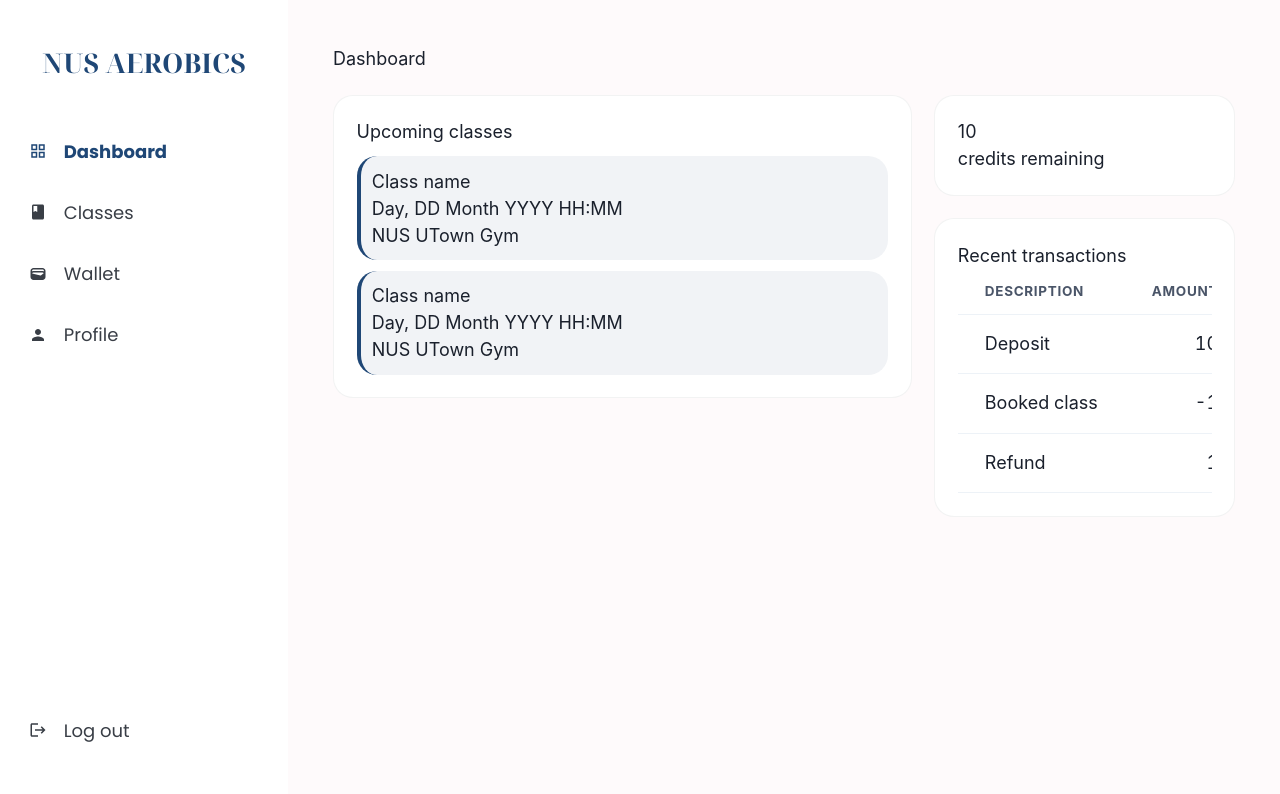
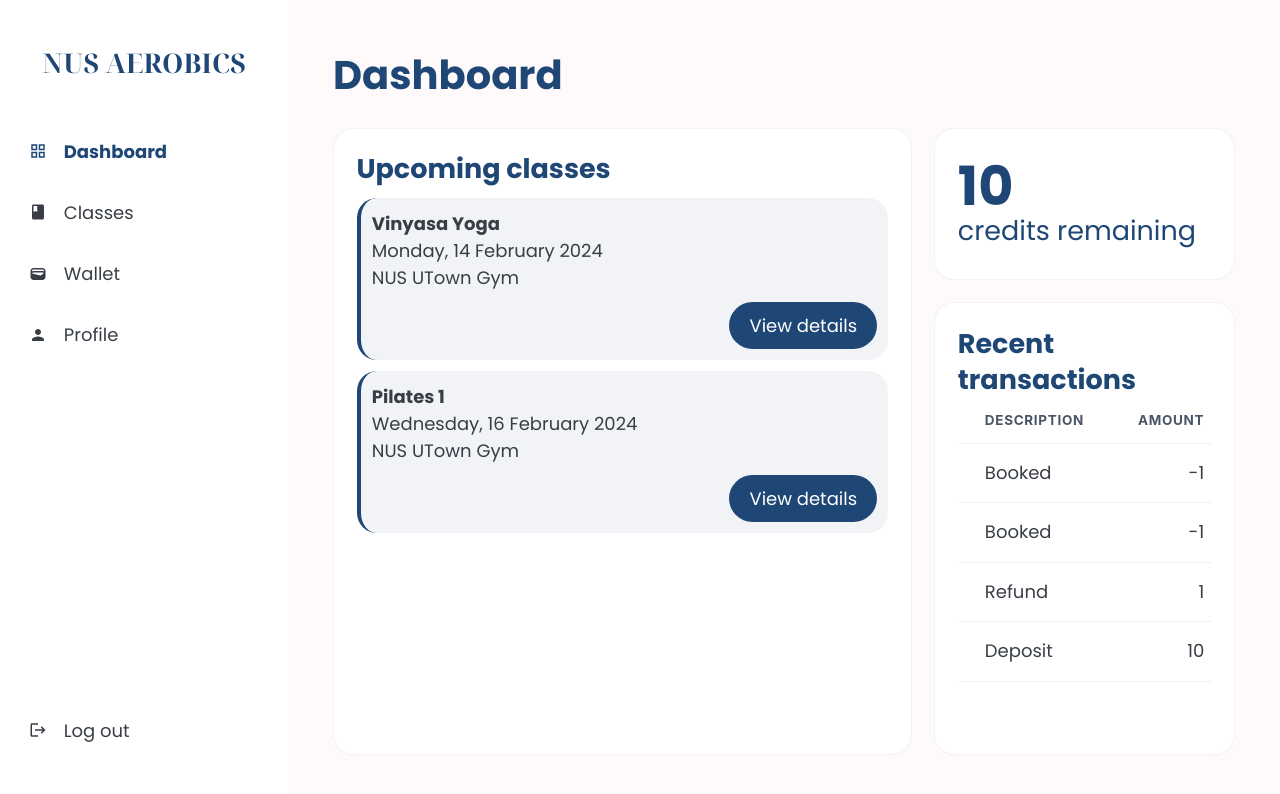
Before and after one commit to nusaerobics/nus-aerobics-website, a Next.js app: page /dashboard in a window 1280 px wide. Shown: the top 794 px of the page. Built offline with nearby package versions, Linux system fonts and the light colour scheme.

Commit message:
Design user Dashboard page

```diff
--- /dev/null
+++ b/app/components/Data.js
@@ -0,0 +1,31 @@
+export const upcomingClasses = [
+  { name: "Vinyasa Yoga", date: "Monday, 14 February 2024" },
+  { name: "Pilates 1", date: "Wednesday, 16 February 2024" },
+];
+
+export const transactions = [
+  {
+    amount: -1,
+    date: "14/02/2024 01:00",
+    user: "Nara Smith",
+    description: "Booked ‘Vinyasa Yoga’ (16/02/2024 17:00)",
+  },
+  {
+    amount: -1,
+    date: "14/02/2024 01:00",
+    user: "Nara Smith",
+    description: "Booked ‘Hatha Yoga’ (18/02/2024 17:00)",
+  },
+  {
+    amount: 1,
+    date: "12/02/2024 01:00",
+    user: "Admin",
+    description: "Refund ‘ABT’ (12/02/2024 18:00)",
+  },
+  {
+    amount: 10,
+    date: "12/02/2024 01:00",
+    user: "Admin",
+    description: "Deposit",
+  },
+];
--- /dev/null
+++ b/app/components/PageTitle.js
@@ -0,0 +1,5 @@
+export default function PageTitle({ title }) {
+  return (
+    <p className="font-poppins font-bold text-[40px] text-[#1F4776]">{title}</p>
+  );
+}
--- /dev/null
+++ b/app/components/PrimaryButton.js
@@ -0,0 +1,7 @@
+export default function PrimaryButton({ label }) {
+  return (
+    <button className="rounded-[30px] px-[20px] py-[10px] bg-[#1F4776] text-white">
+      {label}
+    </button>
+  );
+}
--- /dev/null
+++ b/app/components/SectionTitle.js
@@ -0,0 +1,5 @@
+export default function SectionTitle({ title }) {
+  return (
+    <p className="font-poppins font-bold text-2xl text-[#1F4776]">{title}</p>
+  );
+}
--- /dev/null
+++ b/app/components/dashboard/ClassCard.js
@@ -0,0 +1,16 @@
+import PrimaryButton from "../PrimaryButton";
+
+export default function ClassCard({ name, date }) {
+  return (
+    <div className="flex flex-col gap-y-2.5 p-2.5 rounded-[20px] border-l-[4px] border-l-[#1F4776] bg-[#1F477610] text-[#393E46]">
+      <div className="flex flex-col">
+        <p className="font-bold">{name ? name : "Class name"}</p>
+        <p>{date ? date : "Day, DD Month YYYY"}</p>
+        <p>NUS UTown Gym</p>
+      </div>
+      <div className="flex justify-end">
+        <PrimaryButton label="View details" />
+      </div>
+    </div>
+  );
+}
--- a/app/components/dashboard/navbar.js
+++ b/app/components/dashboard/navbar.js
@@ -10,7 +10,7 @@ import {
   MdWallet,
 } from "react-icons/md";
 import clsx from "clsx";
-import Logo from "../logo";
+import Logo from "../Logo";
 
 const links = [
   { name: "Dashboard", href: "/dashboard", icon: MdGridView },
--- a/app/components/logo.js
+++ b/app/components/logo.js
@@ -1,6 +1,5 @@
 export default function Logo() {
   return (
-
     <p className="font-display font-bold text-2xl text-[#1F4776] text-center">
       NUS AEROBICS
     </p>
--- a/app/dashboard/page.js
+++ b/app/dashboard/page.js
@@ -9,35 +9,41 @@ import {
   Td,
   TableContainer,
 } from "@chakra-ui/react";
+import PageTitle from "../components/PageTitle";
+import SectionTitle from "../components/SectionTitle";
+
+import ClassCard from "../components/dashboard/ClassCard";
+import { transactions, upcomingClasses } from "../components/Data";
 
 export default function Page() {
   // TODO: Method which calls backend to retrieve all upcoming class bookings
   return (
-    <div className="flex flex-col gap-y-5">
+    <div className="h-full flex flex-col gap-y-5">
       {/* TODO: This page should be under app/page.js probably */}
-      <p>Dashboard</p>
+      <PageTitle title="Dashboard" />
       <div className="h-full flex flex-row gap-x-5">
         <div className="h-full w-2/3 flex flex-col rounded-[20px] border border-[#393E4610] p-5 bg-white gap-y-2.5">
-          <p>Upcoming classes</p>
-          <div className="rounded-[20px] border-l-[4px] border-l-[#1F4776] bg-[#1F477610] p-2.5">
-            <p>Class name</p>
-            <p>Day, DD Month YYYY HH:MM</p>
-            <p>NUS UTown Gym</p>
-          </div>
-          <div className="rounded-[20px] border-l-[4px] border-l-[#1F4776] bg-[#1F477610] p-2.5">
-            <p>Class name</p>
-            <p>Day, DD Month YYYY HH:MM</p>
-            <p>NUS UTown Gym</p>
-          </div>
+          <SectionTitle title="Upcoming classes" />
+          {upcomingClasses.map((upcomingClass) => {
+            return (
+              <ClassCard
+                key={upcomingClass.name}
+                name={upcomingClass.name}
+                date={upcomingClass.date}
+              />
+            );
+          })}
         </div>
         <div className="h-full w-1/3 flex flex-col gap-y-5">
-          <div className="h-1/4 flex flex-col rounded-[20px] border border-[#393E4610] p-5 bg-white">
-            <p>10</p>
-            <p>credits remaining</p>
+          <div className="h-1/4 flex flex-col justify-center rounded-[20px] border border-[#393E4610] p-5 bg-white">
+            <p className="font-poppins font-bold text-[#1F4776] text-5xl">10</p>
+            <p className="font-poppins text-[#1F4776] text-2xl">
+              credits remaining
+            </p>
           </div>
           <div className="h-3/4 flex flex-col rounded-[20px] border border-[#393E4610] p-5 bg-white">
-            <p>Recent transactions</p>
-            <TableContainer>
+            <SectionTitle title="Recent transactions" />
+            <TableContainer className="text-[#393E46] text-base">
               <Table variant="simple">
                 <Thead>
                   <Tr>
@@ -46,18 +52,14 @@ export default function Page() {
                   </Tr>
                 </Thead>
                 <Tbody>
-                  <Tr>
-                    <Td>Deposit</Td>
-                    <Td isNumeric>10</Td>
-                  </Tr>
-                  <Tr>
-                    <Td>Booked class</Td>
-                    <Td isNumeric>-1</Td>
-                  </Tr>
-                  <Tr>
-                    <Td>Refund</Td>
-                    <Td isNumeric>1</Td>
-                  </Tr>
+                  {transactions.map((transaction) => {
+                    return (
+                      <Tr key={transaction.description}>
+                        <Td>{transaction.description.split(" ")[0]}</Td>
+                        <Td isNumeric>{transaction.amount}</Td>
+                      </Tr>
+                    );
+                  })}
                 </Tbody>
               </Table>
             </TableContainer>
--- a/app/layout.js
+++ b/app/layout.js
@@ -20,7 +20,7 @@ export default function Layout({ children, home }) {
             </Head>
             <header>
             </header>
-            <main className={`${poppins.variable} ${noto_serif_display.variable}`}>{children}</main>
+            <main className={`${poppins.className} ${noto_serif_display.variable}`}>{children}</main>
           </div>
         </Providers>
       </body>
```
